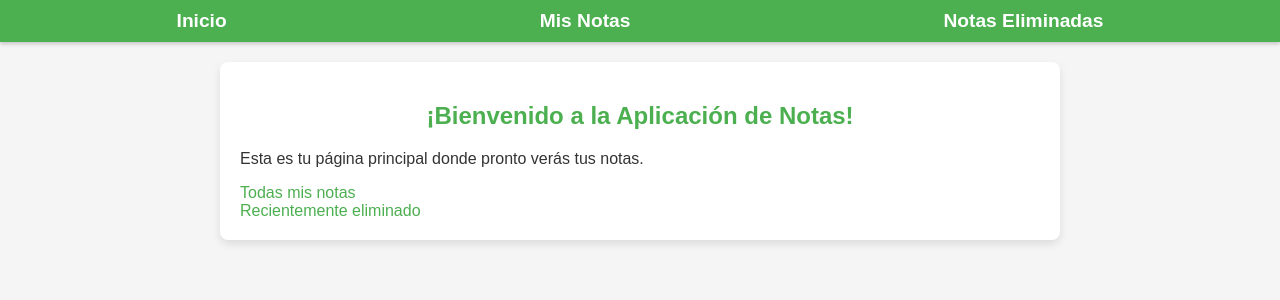
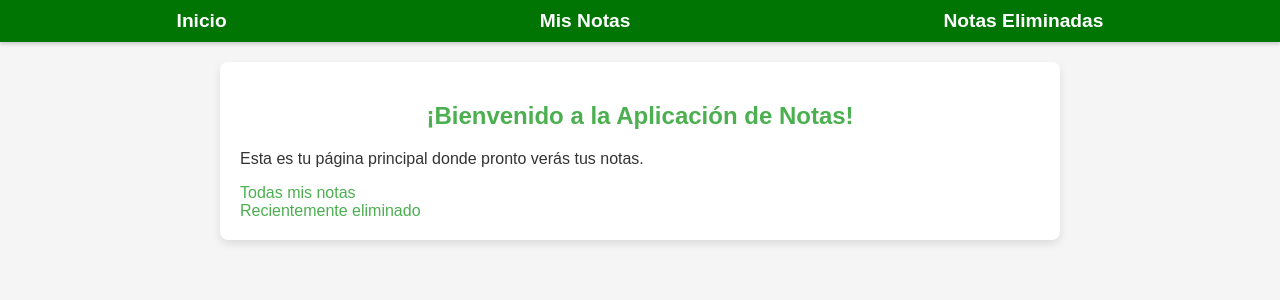
Before and after one commit to RamsesSosa04/aplicacion_notas, a Flask app: page / in a window 1280 px wide. Shown: the top 300 px of the page. Run offline with Flask 3, Linux system fonts and the light colour scheme.

Commit message:
Añadí nuevo diseño

```diff
--- a/app/static/style.css
+++ b/app/static/style.css
@@ -9,7 +9,7 @@ body {
 
 /* Header */
 header {
-    background-color: #4CAF50;
+    background-color: #007504;
     padding: 10px 20px;
     box-shadow: 0 2px 4px rgba(0, 0, 0, 0.2);
 }
```
